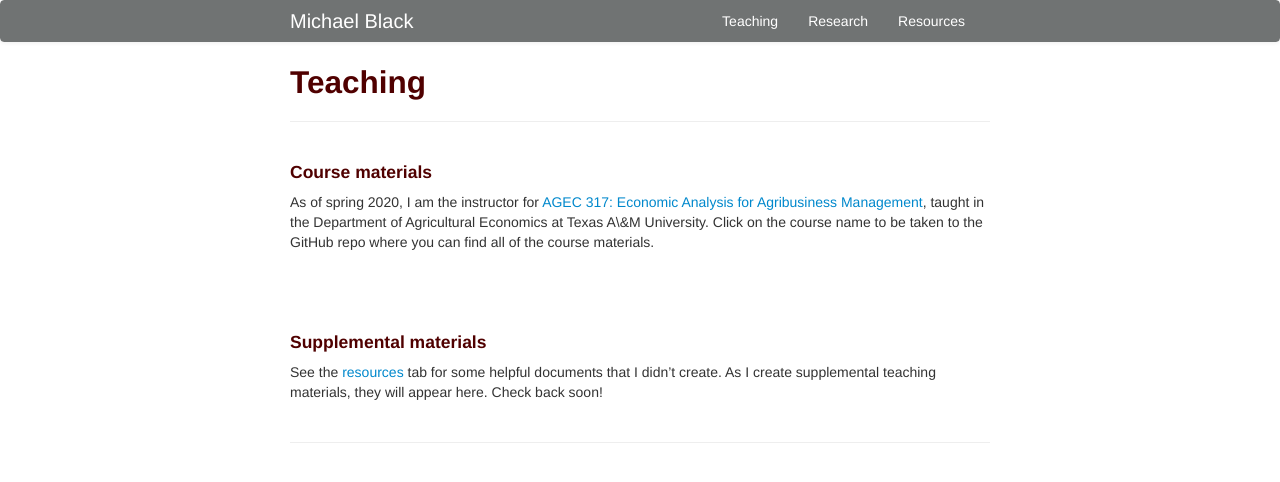
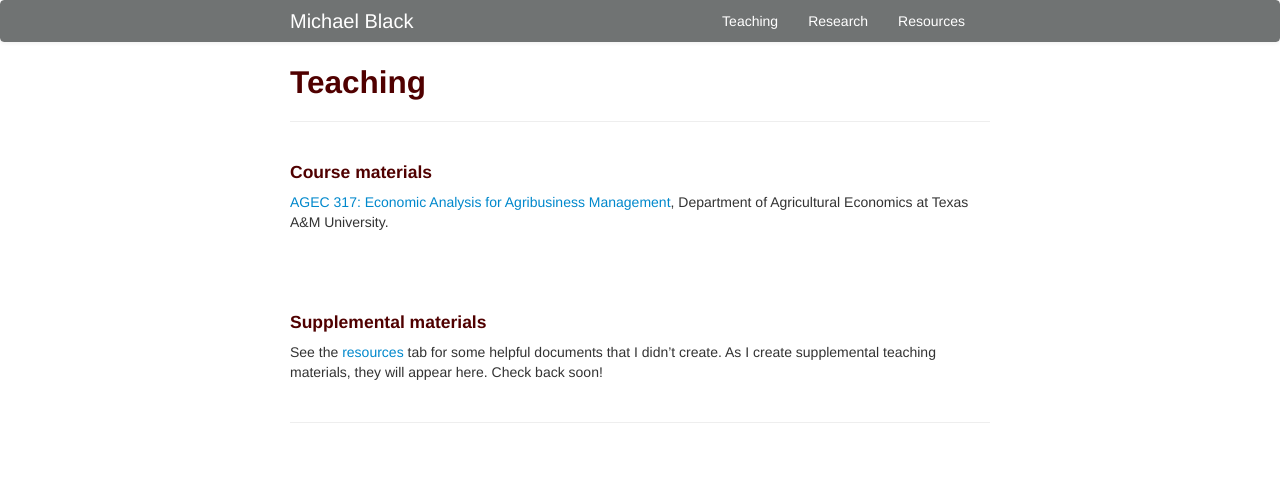
Before and after one commit to michael-black/michael-black.github.io, a Jekyll site: the page built from pages/teaching.md, in a window 1280 px wide. Shown: the top 482 px of the page. Built offline with Jekyll 4.4.1, drawn with Linux system fonts in a browser that asks for light colours.

Commit message:
Made teaching page less verbose

```diff
--- a/pages/teaching.md
+++ b/pages/teaching.md
@@ -5,7 +5,7 @@ description: Michael's Teaching
 ---
 
 #### Course materials
-As of spring 2020, I am the instructor for [AGEC 317: Economic Analysis for Agribusiness Management](https://github.com/econ-by-mb/agec317), taught in the Department of Agricultural Economics at Texas A\&M University. Click on the course name to be taken to the GitHub repo where you can find all of the course materials.
+[AGEC 317: Economic Analysis for Agribusiness Management](https://github.com/econ-by-mb/agec317), Department of Agricultural Economics at Texas A&M University.
 
 <br/>
 <br/>
```
